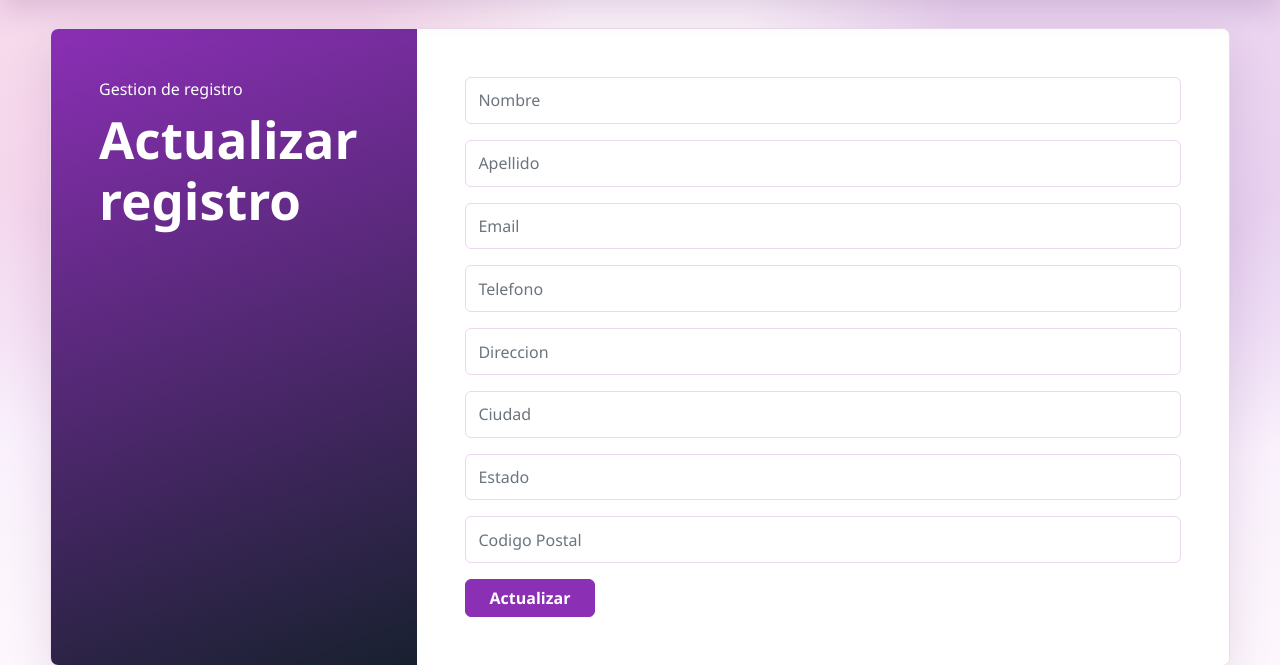
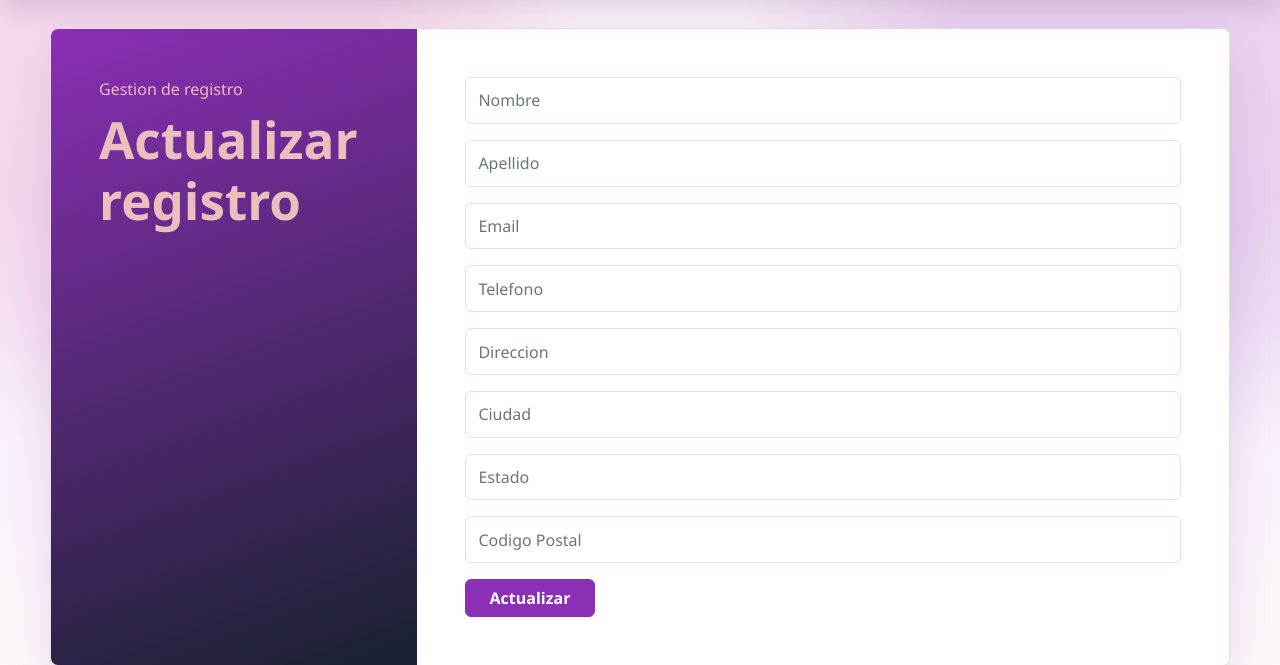
Before and after one commit to meli11787/Usuarios, a Django app: template dcrm/website/templates/update_record.html in a window 1280 px wide. Shown: the part 59-724 px from the top of the page. Run offline with Django 4.2, Linux system fonts and the light colour scheme; the template is opened without the code that fills it: values that come from a table or form of the project are taken from there, others are empty; some libraries are stand-ins or nearby versions.

Commit message:
Cambio
Para mejorar la experiencia

```diff
--- a/dcrm/website/templates/update_record.html
+++ b/dcrm/website/templates/update_record.html
@@ -10,7 +10,7 @@
 
     .edit-summary {
         padding: clamp(1.5rem, 4vw, 3rem);
-        color: #fff;
+        color: #ebbebe;
         background: linear-gradient(160deg, var(--primary), #18212f);
     }
 
```
